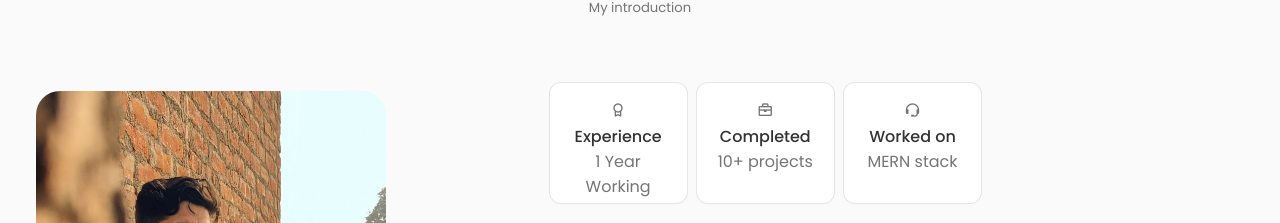
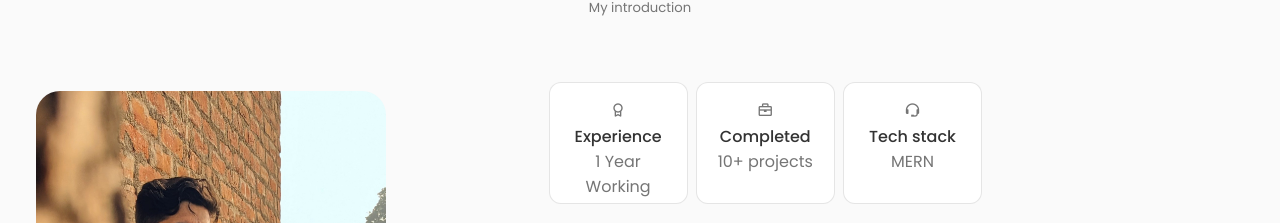
Before and after one commit to amanagnihotri1/Portfolio, a React (Create React App) app: page / in a window 1280 px wide. Shown: the part 880-1103 px from the top of the page. Built offline with nearby package versions, Linux system fonts and the light colour scheme.

Commit message:
fixing written info

```diff
--- a/src/component/Home/Info.jsx
+++ b/src/component/Home/Info.jsx
@@ -24,10 +24,10 @@ export const Info = () => {
     <div className='about__box'>
     <i class='bx bx-support about_icon' ></i>
     <h3 className='about__title'>
-     Worked on
+     Tech stack
      </h3>
      <span className='about__subtitle'>
-     MERN stack
+     MERN
      </span>
     </div>
     </div>
```
